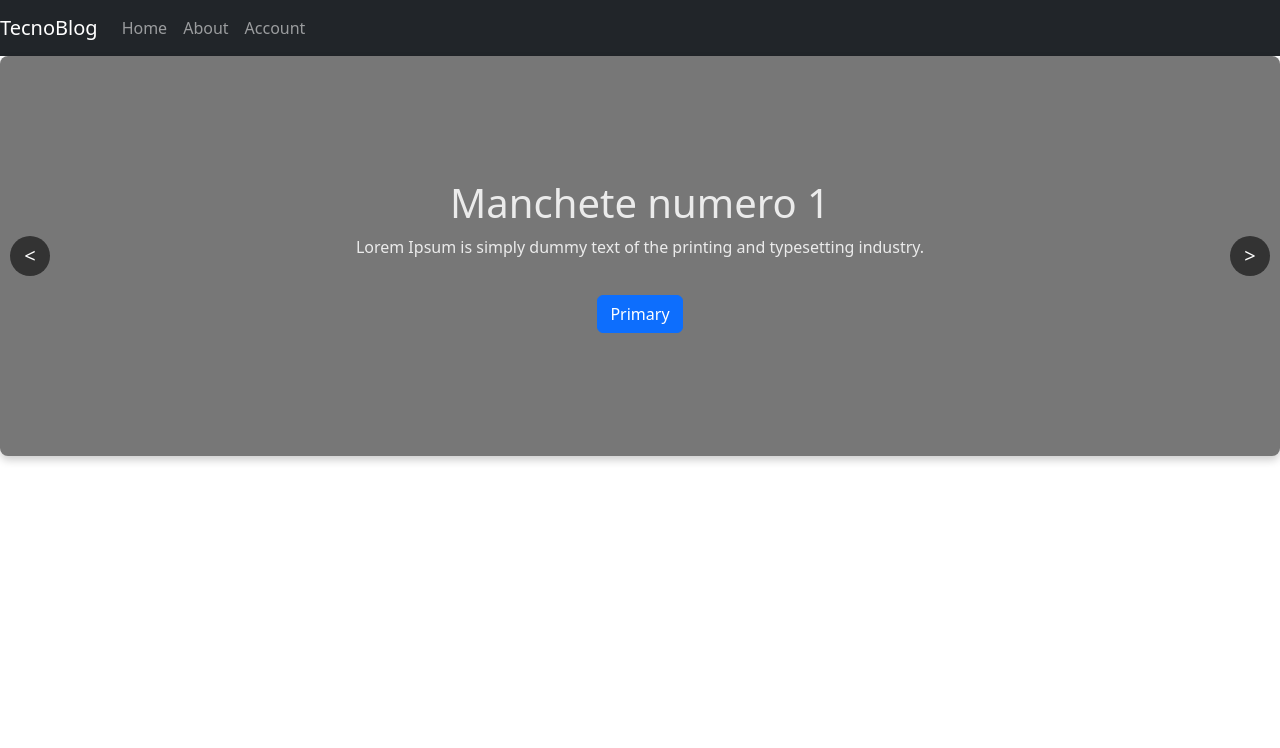
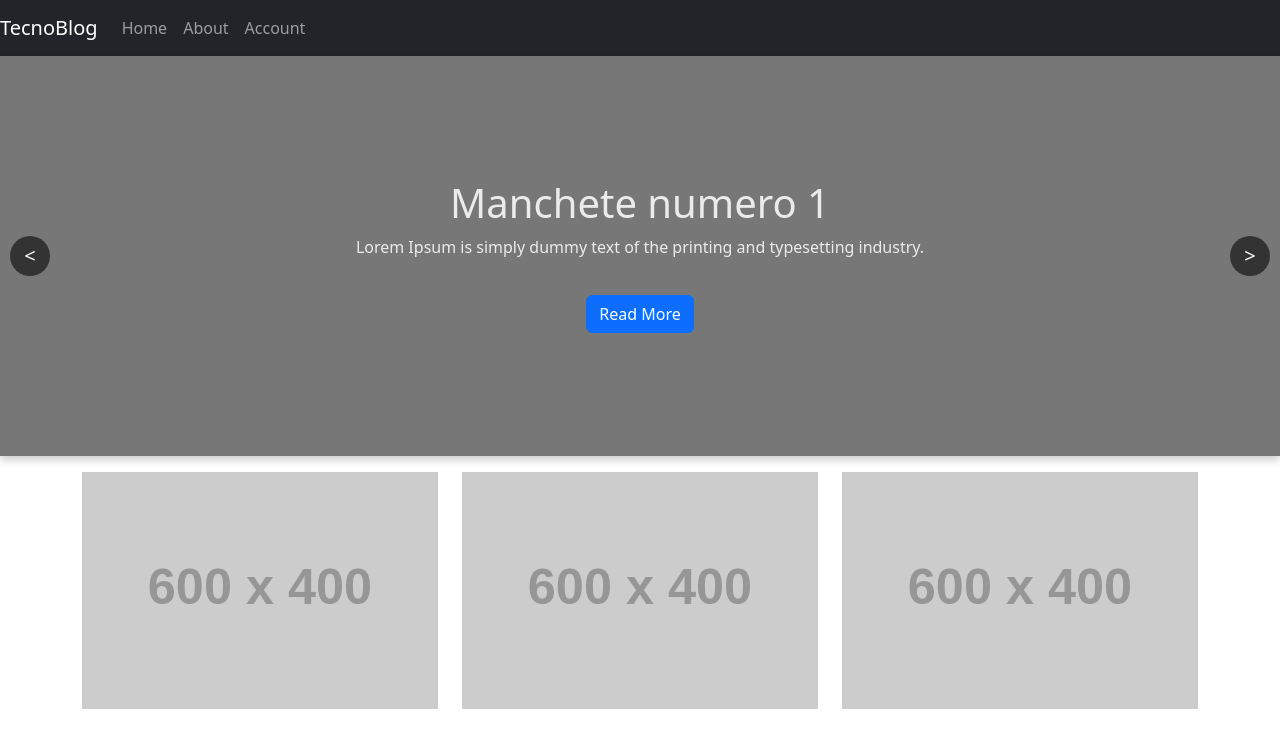
Before and after one commit to Leonardofilipe-dev/angularblog, an Angular app: page / in a window 1280 px wide. Shown: the top 748 px of the page. Built offline with nearby package versions, Linux system fonts and the light colour scheme.

Commit message:
adicionando grid

```diff
--- a/src/app/app.component.html
+++ b/src/app/app.component.html
@@ -1,2 +1 @@
-<app-navbar></app-navbar>
-<app-container-main></app-container-main>
+<app-home></app-home>
--- a/src/app/components/container-main/container-main.component.css
+++ b/src/app/components/container-main/container-main.component.css
@@ -16,7 +16,6 @@ body {
     text-align: center;
     background-color: #777777;
     color: #ebebeb;
-    border-radius: 8px;
     box-shadow: 0 4px 8px rgba(0, 0, 0, 0.2);
     flex-direction: column; /* Organiza o conteúdo verticalmente */
     justify-content: center; /* Alinha os elementos no centro */
--- a/src/app/components/container-main/container-main.component.html
+++ b/src/app/components/container-main/container-main.component.html
@@ -7,5 +7,5 @@
         </div>
     </div>
     <button class="arrow right-arrow" (click)="navigate('right')">&gt;</button>
-    <button type="button" class="btn btn-primary">Primary</button>
+    <button type="button" class="btn btn-primary">Read More</button>
 </div>
--- a/src/app/components/container-small/container-small.component.html
+++ b/src/app/components/container-small/container-small.component.html
@@ -1 +1,13 @@
-<p>container-small works!</p>
+<section class="container my-3">
+    <div class="row">
+        <div class="col-sm">
+            <img src="https://placehold.co/600x400" alt="image1" class="img-fluid mb-3">
+        </div>
+        <div class="col-sm">
+            <img src="https://placehold.co/600x400" alt="image2" class="img-fluid mb-3">
+        </div>
+        <div class="col-sm">
+            <img src="https://placehold.co/600x400" alt="image3" class="img-fluid mb-3">
+        </div>
+    </div>
+</section>
--- /dev/null
+++ b/src/app/components/home/home.component.html
@@ -0,0 +1,3 @@
+<app-navbar></app-navbar>
+<app-container-main></app-container-main>
+<app-container-small></app-container-small>
```
Also changed, not shown: src/app/app.module.ts (+5 -3 lines), src/app/components/home/home.component.ts (added, +10 -0 lines), src/app/shared/page/page.module.ts (+5 -2 lines), src/app/components/home/home.component.css (added), 1 other file (tests, documents, lock files or other folders).
